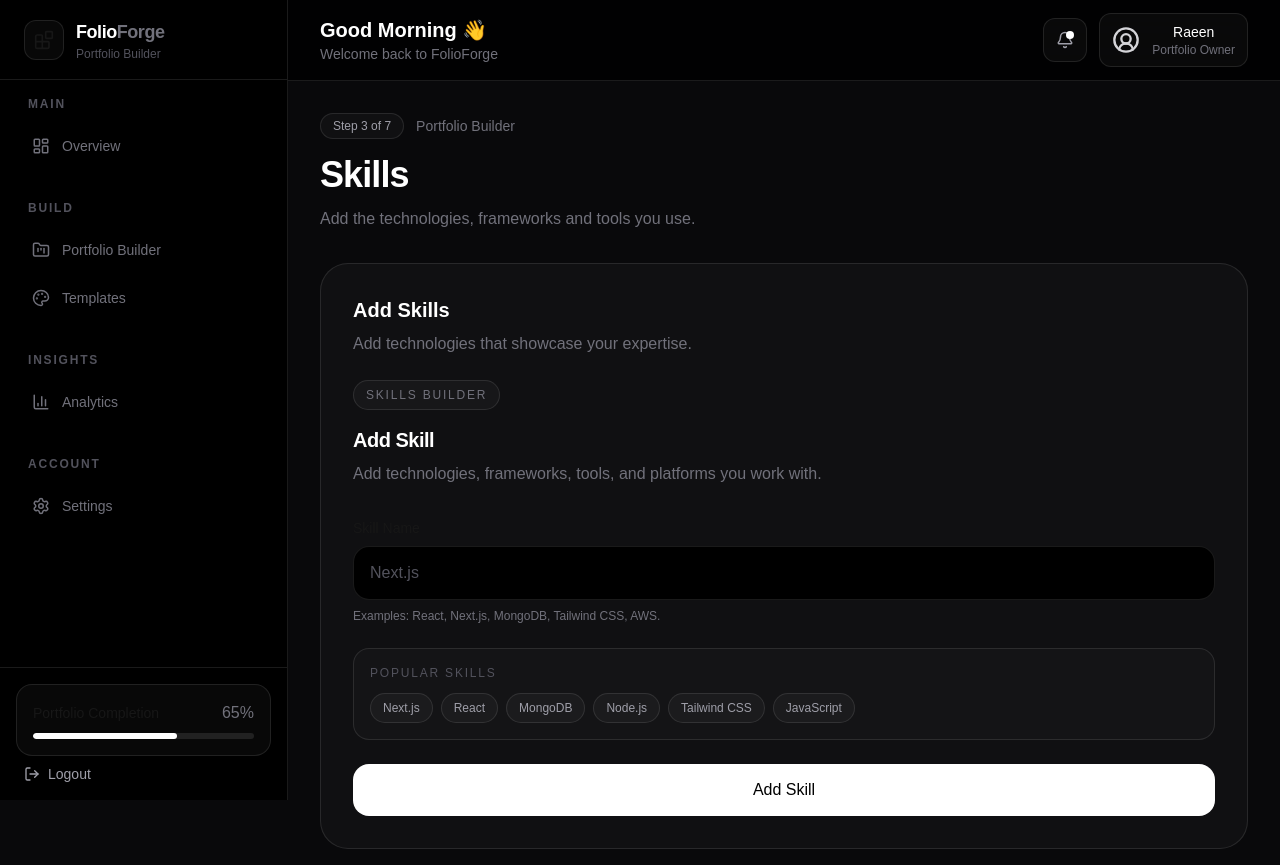
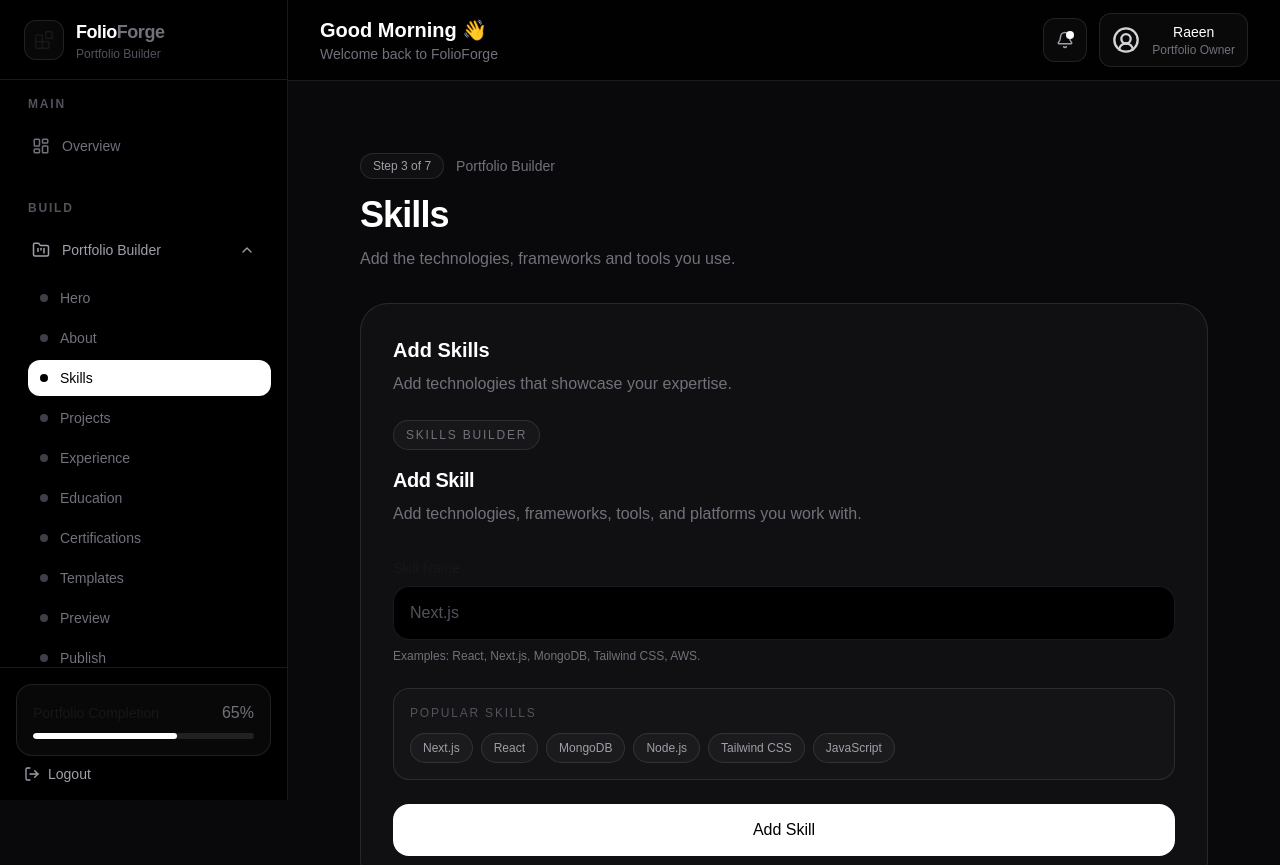
Before and after one commit to raeen-fatima/Portfolio-Maker, a Next.js app: page /dashboard/portfolio/skills in a window 1280 px wide. Shown: the top 865 px of the page. Built offline with nearby package versions, Linux system fonts and the light colour scheme; no server answers.

Commit message:
Frontend Polished

```diff
--- a/src/app/dashboard/portfolio/page.jsx
+++ b/src/app/dashboard/portfolio/page.jsx
@@ -459,7 +459,7 @@ export default function PortfolioBuilderPage() {
     );
 
   return (
-    <div className="space-y-8">
+    <div className="space-y-8 ">
       {/* Hero */}
       <div>
         <p
--- a/src/app/dashboard/portfolio/skills/page.jsx
+++ b/src/app/dashboard/portfolio/skills/page.jsx
@@ -77,7 +77,7 @@ export default function SkillsPage() {
   };
 
   return (
-    <div className="space-y-8">
+    <div className="space-y-8 p-6 lg:p-10">
       {/* Header */}
       <BuilderHeader
         title="Skills"
--- a/src/app/dashboard/templates/page.jsx
+++ b/src/app/dashboard/templates/page.jsx
@@ -24,12 +24,12 @@ export default async function TemplatesPage() {
     userId: user.id,
   });
 
-  const currentTemplate = portfolioTemplates.find(
-    (template) => template.id === portfolio?.selectedTemplate,
-  );
+  // const currentTemplate = portfolioTemplates.find(
+  //   (template) => template.id === portfolio?.selectedTemplate,
+  // );
 
   return(
-    <div className="mx-auto max-w-7xl space-y-10">
+    <div className="mx-auto max-w-7xl space-y-10 p-6 lg:p-10">
       {/* Header */}
       <div>
         <BuilderHeader
--- a/src/components/dashboard/Sidebar.jsx
+++ b/src/components/dashboard/Sidebar.jsx
@@ -1,180 +1,9 @@
-// "use client";
-
-// import Link from "next/link";
-// import { usePathname } from "next/navigation";
-// import {
-//   LayoutDashboard,
-//   User,
-//   FolderKanban,
-//   Code2,
-//   Briefcase,
-//   GraduationCap,
-//   LayoutTemplate,
-//   Eye,
-//   Globe ,
-//   Settings,
-//   ShieldCheck,
-// } from "lucide-react";
-
-// const links = [
-//   {
-//     name: "Dashboard",
-//     href: "/dashboard",
-//     icon: LayoutDashboard,
-//   },
-//   {
-//     name: "Hero",
-//     href: "/dashboard/hero",
-//     icon: User,
-//   },
-//   {
-//     name: "About",
-//     href: "/dashboard/about",
-//     icon: User,
-//   },
-//   {
-//     name: "Projects",
-//     href: "/dashboard/projects",
-//     icon: FolderKanban,
-//   },
-//   {
-//     name: "Skills",
-//     href: "/dashboard/skills",
-//     icon: Code2,
-//   },
-//   {
-//     name: "Experience",
-//     href: "/dashboard/experience",
-//     icon: Briefcase,
-//   },
-//   {
-//     name: "Education",
-//     href: "/dashboard/education",
-//     icon: GraduationCap,
-//   },
-//   {
-//     name: "Certifications",
-//     href: "/dashboard/certifications",
-//     icon: ShieldCheck,
-//   },
-//   {
-//     name: "Contact",
-//     href: "/dashboard/contact",
-//     icon: User,
-//   },
-//   {
-//     name: "Templates",
-//     href: "/dashboard/templates",
-//     icon: LayoutTemplate,
-//   },
-//   {
-//     name: "Preview",
-//     href: "/dashboard/preview",
-//     icon: Eye,
-//   },
-//   {
-//     name: "Publish",
-//     href: "/dashboard/publish",
-//     icon: Globe,
-//   },
-//   {
-//     name: "Settings",
-//     href: "/dashboard/settings",
-//     icon: Settings,
-//   },
-// ];
-
-// export default function Sidebar() {
-//   const pathname = usePathname();
-
-//   return (
-//     <div className="flex h-full flex-col bg-white">
-//       {/* Logo */}
-//       <div className="hidden lg:block border-b px-6 py-6">
-//         <h1 className="text-2xl font-bold tracking-tight">FolioForge</h1>
-
-//         <p className="mt-1 text-sm text-zinc-500">Build. Preview. Publish.</p>
-//       </div>
-
-//       {/* Navigation */}
-//       <nav
-//         className="
-//           flex-1
-//           overflow-y-auto
-//           p-4
-//           space-y-2
-//         "
-//       >
-//         {links.map((link) => {
-//           const Icon = link.icon;
-
-//           const active = pathname === link.href;
-
-//           return (
-//             <Link
-//               key={link.href}
-//               href={link.href}
-//               className={`
-//                 group
-//                 flex
-//                 items-center
-//                 gap-3
-//                 rounded-xl
-//                 px-4
-//                 py-3
-//                 text-sm
-//                 font-medium
-//                 transition-all
-
-//                 ${
-//                   active
-//                     ? "bg-black text-white shadow-md"
-//                     : "text-zinc-700 hover:bg-zinc-100"
-//                 }
-//               `}
-//             >
-//               <Icon
-//                 size={18}
-//                 className={`
-//                   transition
-
-//                   ${
-//                     active
-//                       ? "text-white"
-//                       : "text-zinc-500 group-hover:text-black"
-//                   }
-//                 `}
-//               />
-
-//               <span>{link.name}</span>
-//             </Link>
-//           );
-//         })}
-//       </nav>
-
-//       {/* Footer */}
-//       <div className="border-t p-4">
-//         <div
-//           className="
-//             rounded-xl
-//             bg-zinc-100
-//             px-4
-//             py-3
-//           "
-//         >
-//           <p className="text-sm font-medium">FolioForge</p>
-
-//           <p className="mt-1 text-xs text-zinc-500">Portfolio Builder v1.0</p>
-//         </div>
-//       </div>
-//     </div>
-//   );
-// }
 "use client";
 
 import Link from "next/link";
 import { usePathname } from "next/navigation";
-
+import { ChevronDown } from "lucide-react";
+import { useState } from "react";
 import LogoutButton from "../ui/LogoutButton";
 
 import {
@@ -205,12 +34,48 @@ const navigation = [
         title: "Portfolio Builder",
         href: "/dashboard/portfolio",
         icon: FolderKanban,
+        children: [
+          {
+            title: "Hero",
+            href: "/dashboard/portfolio/hero",
           },
-
+          {
+            title: "About",
+            href: "/dashboard/portfolio/about",
+          },
+          {
+            title: "Skills",
+            href: "/dashboard/portfolio/skills",
+          },
+          {
+            title: "Projects",
+            href: "/dashboard/portfolio/projects",
+          },
+          {
+            title: "Experience",
+            href: "/dashboard/portfolio/experience",
+          },
+          {
+            title: "Education",
+            href: "/dashboard/portfolio/education",
+          },
+          {
+            title: "Certifications",
+            href: "/dashboard/portfolio/certifications",
+          },
           {
             title: "Templates",
             href: "/dashboard/templates",
-        icon: Palette,
+          },
+          {
+            title: "Preview",
+            href: "/dashboard/portfolio/preview",
+          },
+          {
+            title: "Publish",
+            href: "/dashboard/portfolio/publish",
+          },
+        ],
       },
     ],
   },
@@ -240,6 +105,8 @@ const navigation = [
 
 export default function Sidebar() {
   const pathname = usePathname();
+
+  const [builderOpen, setBuilderOpen] = useState(true);
 
   return (
     <aside
@@ -337,6 +204,91 @@ export default function Sidebar() {
               {group.items.map((item) => {
                 const Icon = item.icon;
 
+                if (item.children) {
+                  return (
+                    <div key={item.title}>
+                      <button
+                        onClick={() => setBuilderOpen(!builderOpen)}
+                        className="
+            flex
+            w-full
+            items-center
+            justify-between
+            rounded-xl
+            px-4
+            py-3
+            text-sm
+            font-medium
+            text-zinc-400
+            transition
+            hover:bg-white/[0.04]
+            hover:text-white
+          "
+                      >
+                        <div className="flex items-center gap-3">
+                          <Icon size={18} />
+                          {item.title}
+                        </div>
+
+                        <ChevronDown
+                          size={16}
+                          className={`transition ${
+                            builderOpen ? "rotate-180" : ""
+                          }`}
+                        />
+                      </button>
+
+                      {builderOpen && (
+                        <div className="mt-2 pl-3">
+                          <div className="space-y-1">
+                            {item.children.map((child) => {
+                              const active = pathname === child.href;
+
+                              return (
+                                <Link
+                                  key={child.href}
+                                  href={child.href}
+                                  className={`
+                     flex items-center gap-3
+                    rounded-xl
+                    px-3
+                    py-2
+                    text-sm
+                    transition-all duration-200
+                    ${
+                      active
+                        ? `
+                          bg-white
+                          text-black font-medium
+                        `
+                        : `
+                          text-zinc-500
+                          hover:text-white
+                          hover:bg-white/[0.04]
+                        `
+                    }
+                  `}
+                                >
+                                  <div
+                                    className={`
+                h-2
+                w-2
+                rounded-full
+                shrink-0
+                ${active ? "bg-black" : "bg-zinc-700"}
+              `}
+                                  />
+                                  {child.title}
+                                </Link>
+                              );
+                            })}
+                          </div>
+                        </div>
+                      )}
+                    </div>
+                  );
+                }
+
                 const active = pathname === item.href;
 
                 return (
@@ -369,7 +321,6 @@ export default function Sidebar() {
       `}
                   >
                     <Icon size={18} />
-
                     {item.title}
                   </Link>
                 );
```
Lines whose indentation alone changed are shown as unchanged.
